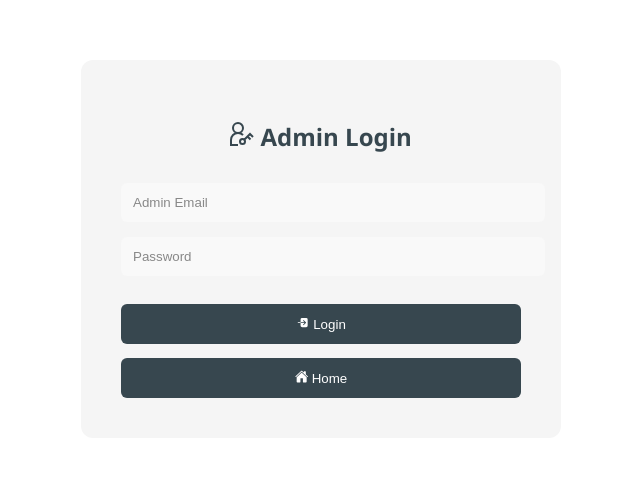
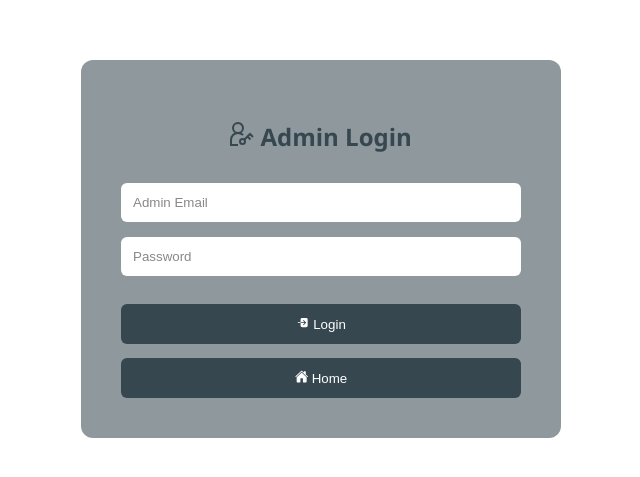
Before and after one commit to subhojit510/guitar-pro, a React (Create React App) app in the folder clients/: page /admin-login in a window 1280 px wide. Shown: the part 151-628 px from the top of the page, without its empty margins (319-959 px from the left). Built offline with nearby package versions, Linux system fonts and the light colour scheme.

Commit message:
UI updated- dark/light toggle added , premium design added

```diff
--- a/clients/src/App.js
+++ b/clients/src/App.js
@@ -64,6 +64,7 @@ const accent = '#FFCA28';        // Optional secondary (e.g., for highlights or
 const lightTheme = {
   background: '#ffffff',
   text: '#222',
+  loginBg: '#8e989d',
   cardBg: '#f5f5f5',
   cardBorder: darkTeal,
   inputBg: '#f9f9f9',
@@ -75,6 +76,7 @@ const lightTheme = {
 };
 
 const darkTheme = {
+  loginBg: '#1e1e1e',
   background: '#121212',
   text: '#fff',
   cardBg: '#1e1e1e',
--- a/clients/src/Auth/AdminLogin.jsx
+++ b/clients/src/Auth/AdminLogin.jsx
@@ -12,7 +12,7 @@ const Container = styled.div`
   max-width: 400px;
   margin: 80px auto;
   padding: 40px;
-  background: ${props => props.theme.cardBg};
+  background: ${props => props.theme.loginBg};
   color: ${props => props.theme.text};
   border-radius: 12px;
   text-align: center;
@@ -25,12 +25,12 @@ const Title = styled.h2`
 `;
 
 const Input = styled.input`
-  width: 100%;
+  width: 94%;
   padding: 12px;
   margin-bottom: 15px;
   border: none;
   border-radius: 6px;
-  background: ${props => props.theme.inputBg};
+  background: #ffff;
   color: ${props => props.theme.text};
 
   &::placeholder {
```
